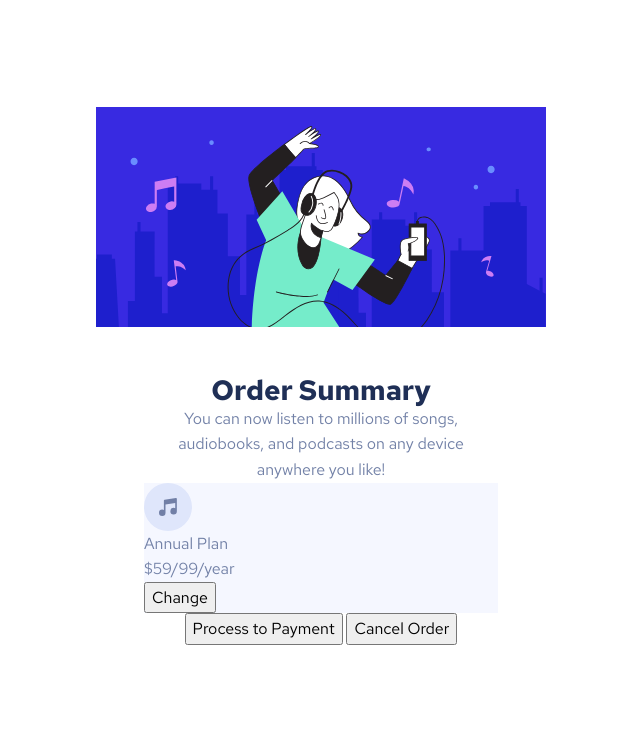
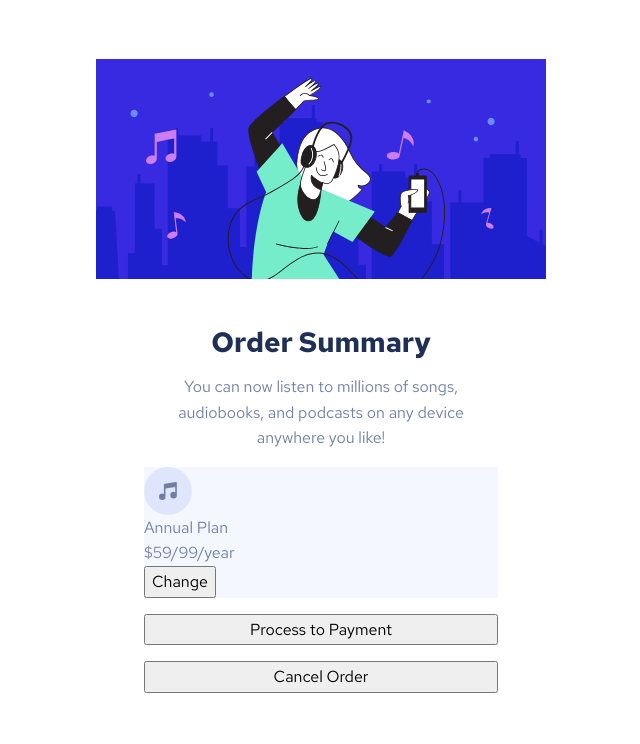
Before and after one commit to Annie-Huang/cube-css, a website: page index.html in a window 1280 px wide. Shown: the whole page, without its empty margins (319-959 px from the left). Drawn offline with Linux system fonts and the light colour scheme.

Commit message:
Add vertical spacing classes

```diff
--- a/index.html
+++ b/index.html
@@ -19,7 +19,7 @@
   <body>
     <div class="card bg-neutral-100 text-align-center">
       <img class="card__image" src="/images/illustration-hero.svg" alt="" />
-      <div class="card__content padding-48">
+      <div class="card__content padding-48 grid-flow">
         <h2>Order Summary</h2>
         <p>
           You can now listen to millions of songs, audiobooks, and podcasts on
--- a/style.css
+++ b/style.css
@@ -119,6 +119,19 @@ h2 {
 }
 
 /* composition */
+/* The same as below
+.flow > * + * {
+  margin-top: 1em;
+}
+*/
+.flow > :where(:not(:last-child)) {
+  margin-top: var(--flow-spacer, 1em);
+}
+/* this will stretch the button as well so choose anther name */
+.grid-flow {
+  display: grid;
+  gap: 1em;
+}
 
 /* utility */
 .padding-24 {
```
